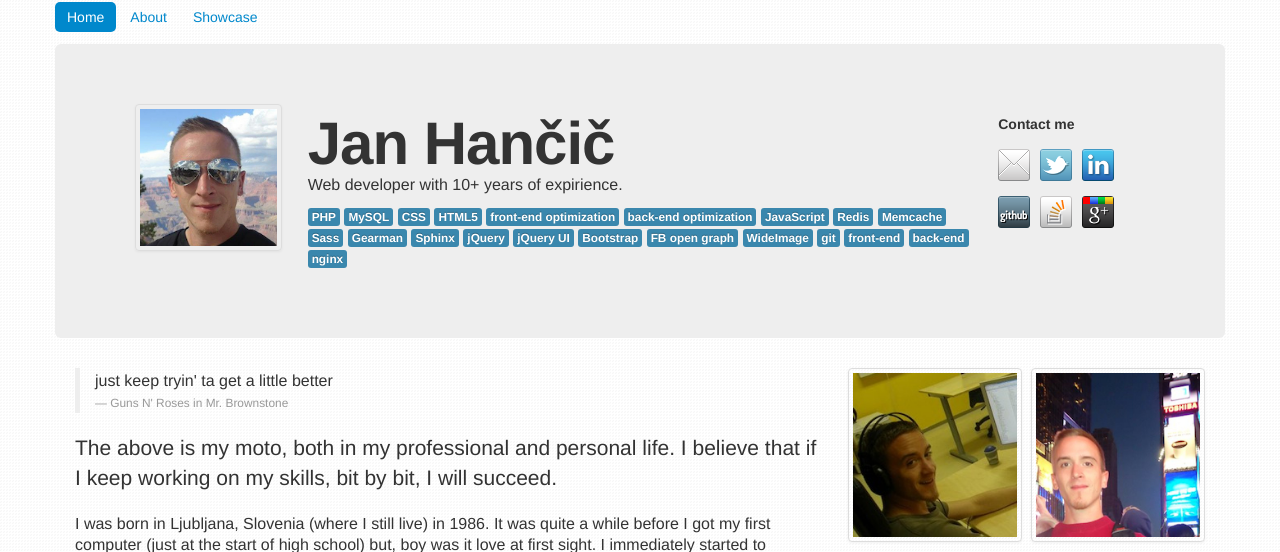
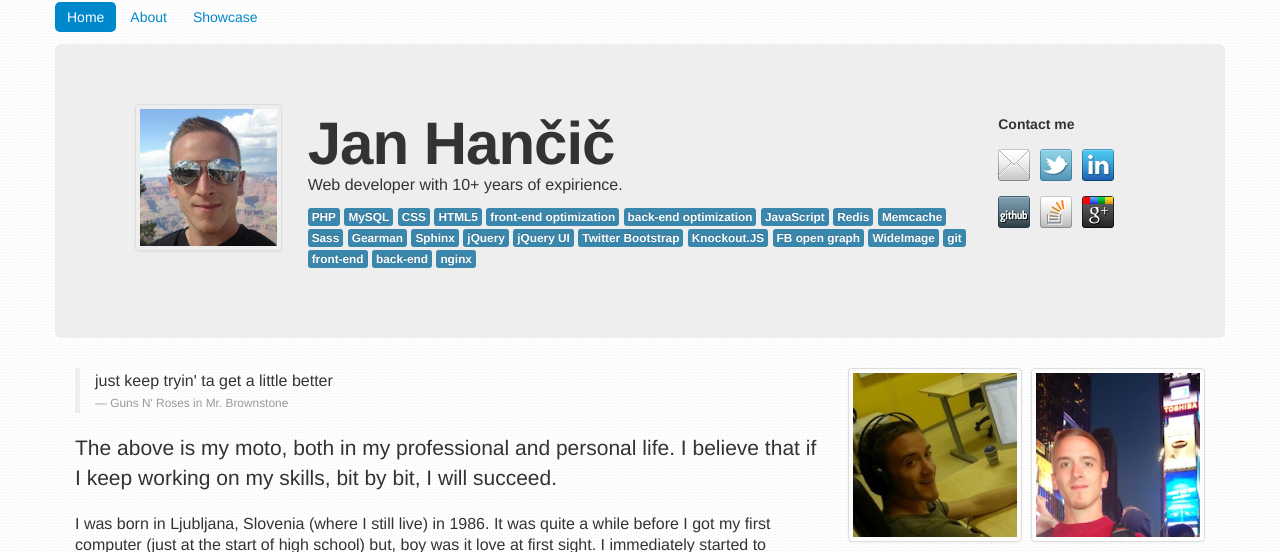
Before and after one commit to janhancic/hancic.info, a PHP site: page /about.php in a window 1280 px wide. Shown: the top 552 px of the page. Run offline with PHP 8.4, Linux system fonts and the light colour scheme.

Commit message:
update about page

```diff
--- a/about.php
+++ b/about.php
@@ -24,7 +24,8 @@
 					<span class="label label-info">Sphinx</span>
 					<span class="label label-info">jQuery</span>
 					<span class="label label-info">jQuery UI</span>
-					<span class="label label-info">Bootstrap</span>
+					<span class="label label-info">Twitter Bootstrap</span>
+					<span class="label label-info">Knockout.JS</span>
 					<span class="label label-info">FB open graph</span>
 					<span class="label label-info">WideImage</span>
 					<span class="label label-info">git</span>
```
